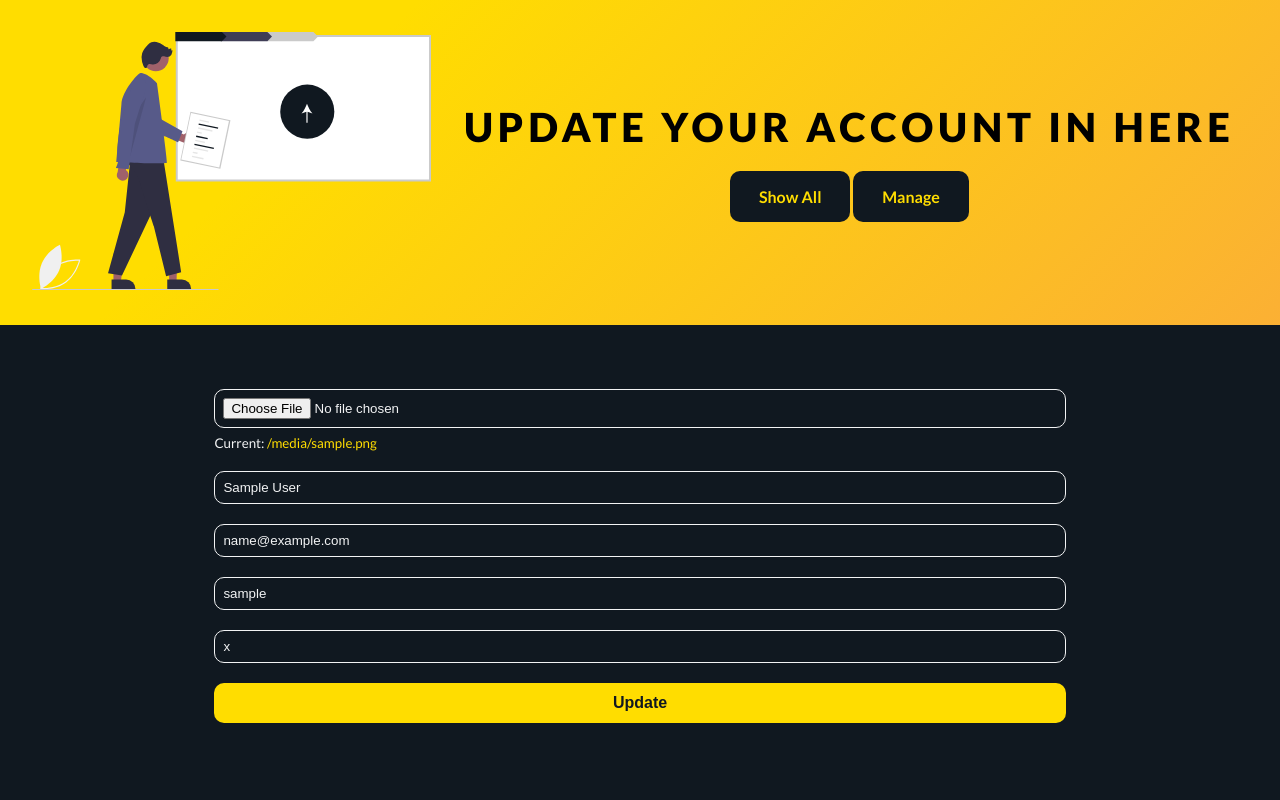
After one commit to ardhptr21/password-manager, a Django app: page /management/update/1/ in a window 1280 px wide. The commit adds this page. Run offline with Django 3.2, Linux system fonts and the light colour scheme; tables that the repository leaves empty hold one stand-in row (values such as "Sample post"); style sheets or scripts are compiled from the project's sources.

Commit message:
Create system update management account

```diff
--- a/management/static/management/css/main.css
+++ b/management/static/management/css/main.css
@@ -207,5 +207,20 @@ body {
   margin-top: 10px;
   color: #f2f3f4;
 }
+.management .current-image {
+  width: 100%;
+  margin-top: -1rem;
+  text-align: left;
+}
+.management .current-image small {
+  color: #f2f3f4;
+}
+.management .current-image small a {
+  color: #ffdd00;
+  text-decoration: none;
+}
+.management .current-image small a:hover {
+  text-decoration: underline;
+}
 
 /*# sourceMappingURL=main.css.map */
--- a/management/static/management/scss/main.scss
+++ b/management/static/management/scss/main.scss
@@ -73,4 +73,22 @@
     margin-top: 10px;
     color: $white-color;
   }
+
+  .current-image {
+    width: 100%;
+    margin-top: -1rem;
+    text-align: left;
+
+    small {
+      color: $white-color;
+      a {
+        color: $secondary-color;
+        text-decoration: none;
+
+        &:hover {
+          text-decoration: underline;
+        }
+      }
+    }
+  }
 }
--- a/management/templates/management/manage.html
+++ b/management/templates/management/manage.html
@@ -40,7 +40,7 @@
           <td>{{account.username}}</td>
           <td>{{account.password}}</td>
           <td>
-            <a href="#" class="btn btn-badge btn-edit">Edit</a>
+            <a href="{% url 'management:update' account.id %}" class="btn btn-badge btn-edit">Edit</a>
             <a href="#" class="btn btn-badge btn-delete">Delete</a>
           </td>
         </tr>
--- /dev/null
+++ b/management/templates/management/update.html
@@ -0,0 +1,36 @@
+{% extends 'management/base.html' %} {% load static %}
+
+<!-- PAGE TITLE -->
+{% block title %}{{ block.super }} | Create{% endblock title %}
+
+<!-- MAIN CONTENT -->
+{% block content %}
+<div class="management">
+  <header>
+    <div class="left-content">
+      <img src="{% static 'management/images/update.svg' %}" alt="the illustration image" />
+    </div>
+    <div class="right-content">
+      <h1 class="title-page">Update Your Account In Here</h1>
+      <div class="action">
+        <a href="{% url 'management:list' %}" class="btn">Show All</a>
+        <a href="{% url 'management:manage' %}" class="btn">Manage</a>
+      </div>
+    </div>
+  </header>
+
+  <div class="create-form">
+    <form id="create-form" method="POST" enctype="multipart/form-data">
+      {% csrf_token %}
+      <!-- RENDER FILE IMAGE FIELD -->
+      <input type="file" name="image_site" accept="image/*" />
+      <div class="current-image">
+        <small>Current: <a href="{{img_url}}" target="_blank">{{img_url}}</a></small>
+      </div>
+      <!-- RENDER FIELDS EXCLUDE TYPE FILE -->
+      {% for field in form %} {% if field.html_name != 'image_site' %}{{field}}{% endif %} {% endfor %}
+      <button type="submit" class="btn btn-white btn-sm">Update</button>
+    </form>
+  </div>
+</div>
+{% endblock content %}
--- a/management/urls.py
+++ b/management/urls.py
@@ -1,10 +1,12 @@
 from django.urls import path
 from .views import (
     ManagementListView,
-    ManagementCreateView
+    ManagementCreateView,
+    ManagementUpdateView
 )
 
 urlpatterns = [
+    path('update/<int:pk>/', ManagementUpdateView.as_view(), name='update'),
     path('list/', ManagementListView.as_view(template_name="management/list.html"), name='list'),
     path('create/', ManagementCreateView.as_view(), name='create'),
     path('manage/', ManagementListView.as_view(template_name="management/manage.html"), name='manage'),
--- a/management/views.py
+++ b/management/views.py
@@ -1,5 +1,5 @@
 from django.shortcuts import render
-from django.views.generic import ListView, CreateView
+from django.views.generic import ListView, CreateView, UpdateView
 from .models import Account
 from .forms import ManagementCreateForm
 
@@ -13,3 +13,15 @@ class ManagementListView(ListView):
 class ManagementCreateView(CreateView):
     form_class = ManagementCreateForm
     template_name = 'management/create.html'
+
+
+class ManagementUpdateView(UpdateView):
+    model = Account
+    fields = '__all__'
+    template_name = 'management/update.html'
+
+    def get_context_data(self, **kwargs):
+        context = super().get_context_data(**kwargs)
+        context.update({'img_url': self.get_object().image_site.url})
+        print(context)
+        return context
```
Also changed, not shown: management/static/management/images/update.svg (added), 1 other file.
